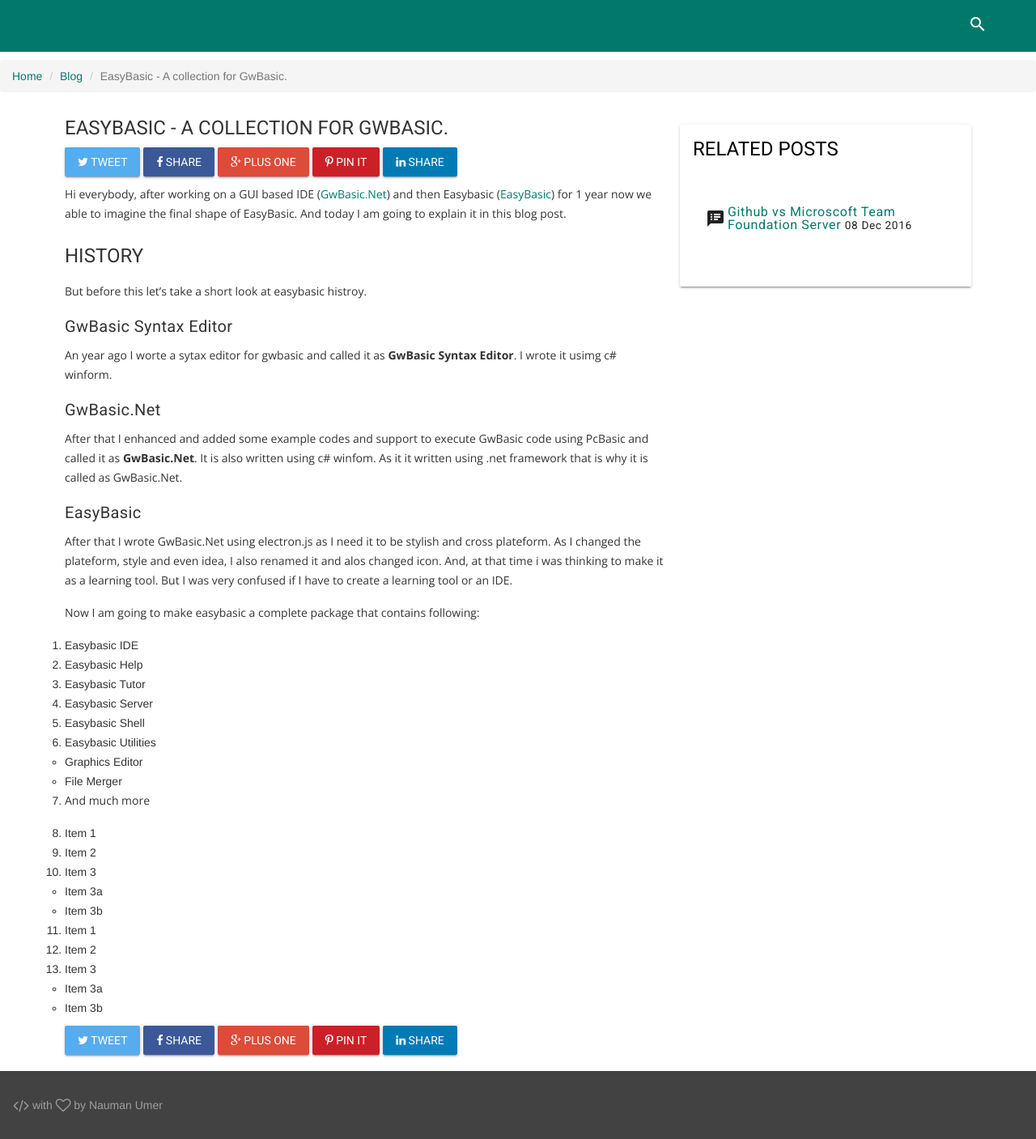
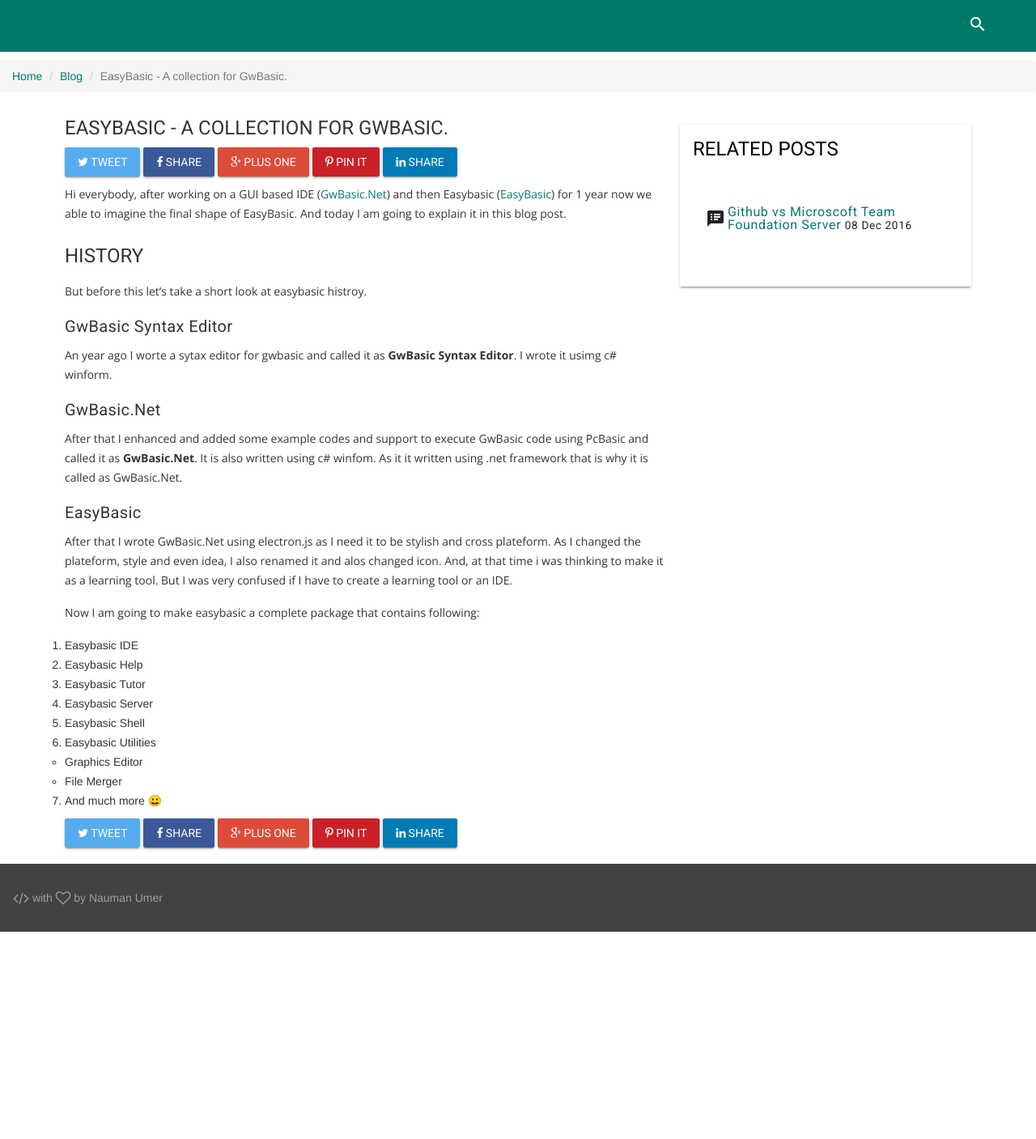
Before and after one commit to nmanumr/nmanumr.com, a Jekyll site: the page built from _posts/2017-01-01-EasyBasic.md, in a window 1280 px wide. Shown: the whole page at 81% size. Built offline with Jekyll 4.4.1, drawn with Linux system fonts in a browser that asks for light colours; nearby versions of some CDN libraries; library files that are not in the unit come from our copies; comment, search, counter and statistics services are not loaded.

Commit message:
Update 2017-01-01-EasyBasic.md

```diff
--- a/_posts/2017-01-01-EasyBasic.md
+++ b/_posts/2017-01-01-EasyBasic.md
@@ -34,18 +34,4 @@
 6. Easybasic Utilities
    * Graphics Editor
    * File Merger
-7. And much more
-
-
-1. Item 1
-2. Item 2
-3. Item 3
-   * Item 3a
-   * Item 3b
-
-
-1. Item 1
-2. Item 2
-3. Item 3
-   * Item 3a
-   * Item 3b
+7. And much more 😀
```
